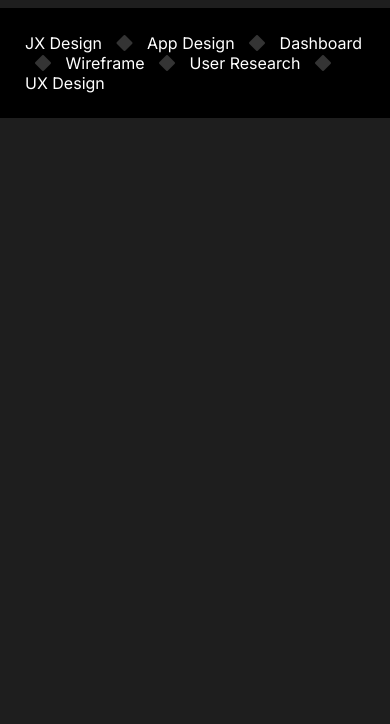
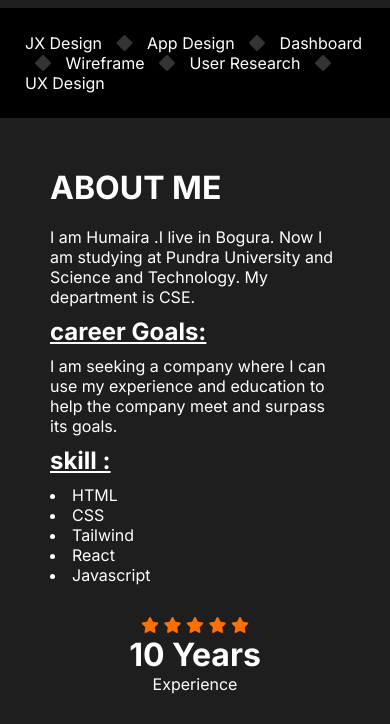
Before and after one commit to Humairaa1/My-portfolio-web, a plain HTML site: page index.html in a window 390 px wide. Shown: the part 1080-1804 px from the top of the page. Before the commit the page ends 1198 px from the top, so only its background shows below. Drawn offline with Linux system fonts and the light colour scheme.

Commit message:
about me section done with responsive

```diff
--- a/index.css
+++ b/index.css
@@ -14,7 +14,7 @@ body {
     color: white;
 }
 
-.banner-section,nav {
+.banner-section, .about-me-section ,nav {
     margin: 50px 120px 30px;
 }
 
@@ -129,3 +129,34 @@ body {
     color: #343434;
     margin: 0 10px;
 }
+/* about-me-section  */
+.about-me-section {
+    margin-top: 150px;
+    display: flex;
+    gap: 300px;
+}
+
+.about-me-description {
+    width: 50%;
+}
+
+.about-me {
+    font-size: 32px;
+    margin-bottom: 20px;
+}
+
+.goals-skill {
+    font-size: 24px;
+    text-decoration: underline;
+    margin: 10px 0;
+}
+
+.ten-years {
+    font-size: 32px;
+}
+.star-icon {
+    color: #FD6F00;
+}
+.experience {
+    text-align: end;
+}
--- a/index.html
+++ b/index.html
@@ -83,6 +83,33 @@
             </div>
 
         </section>
+
+        <!-- About me section  -->
+        <section class="about-me-section">
+            <div class="about-me-description">
+                <h3 class="about-me">ABOUT ME</h3>
+                <p>I am Humaira .I live in Bogura. Now I am studying at Pundra University and Science and Technology. My department is CSE.</p>
+                <h3 class="goals-skill">career Goals:</h3>
+                <p>I am seeking a company where I can use my experience and education to help the company meet and surpass its goals.</p>
+                <h3 class="goals-skill">skill :</h3>
+                <li>HTML</li>
+                <li>CSS</li>
+                <li>Tailwind</li>
+                <li>React</li>
+                <li>Javascript</li>
+            </div>
+            <div class="experience">
+                <div class="star-icon">
+                    <i class="fa-solid fa-star"></i>
+                    <i class="fa-solid fa-star"></i>
+                    <i class="fa-solid fa-star"></i>
+                    <i class="fa-solid fa-star"></i>
+                    <i class="fa-solid fa-star"></i>
+                </div>
+                <h3 class="ten-years">10 Years</h3>
+                <p>Experience</p>
+            </div>
+        </section>
     </main>
 </body>
 </html>
--- a/responsive.css
+++ b/responsive.css
@@ -45,4 +45,18 @@
     font-size: 16px;
     transform: rotate(0deg)
 }
+
+/* about me section  */
+.about-me-section {
+    margin-top: 50px;
+    flex-direction: column;
+    gap: 30px;
+    margin: 50px 50px 30px;
 }
+.about-me-description {
+    width: 100%;
+}
+.experience {
+    text-align: center;
+}
+}
```
